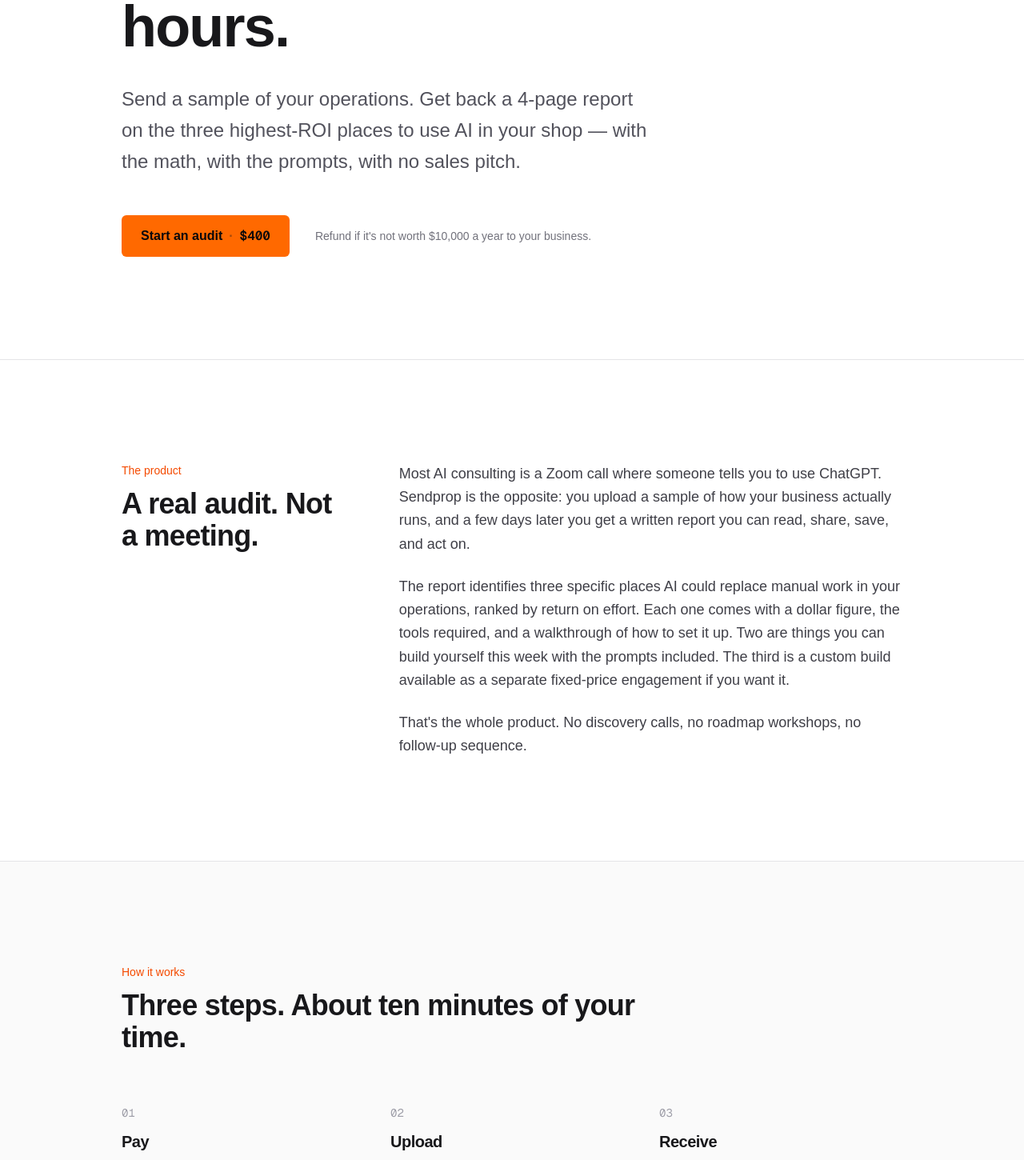
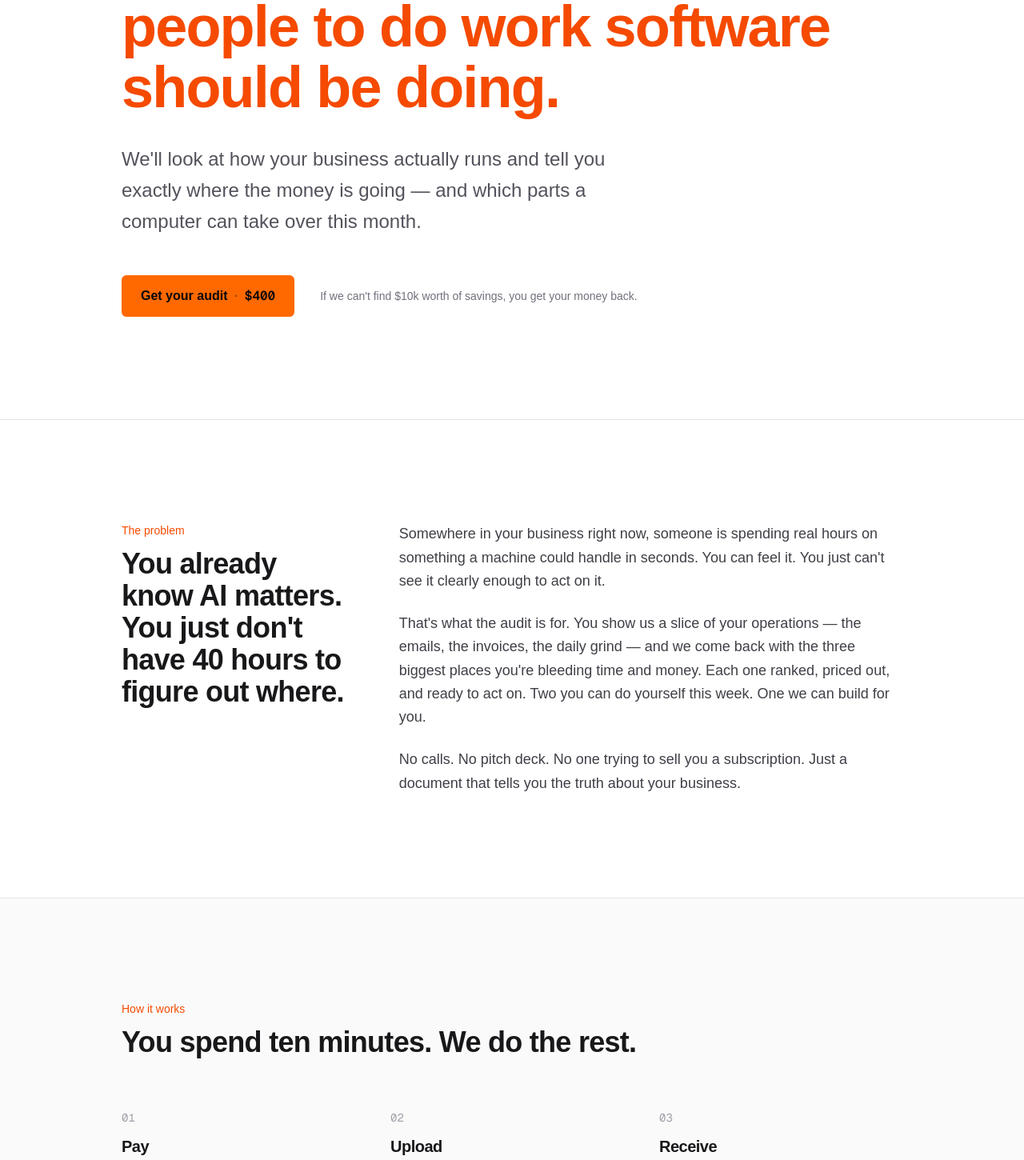
Before and after one commit to jefdiesel/sendprop, a Next.js app: page / in a window 1280 px wide. Shown: the part 340-1790 px from the top of the page at 80% size. Built offline with nearby package versions, Linux system fonts and the light colour scheme.

Commit message:
Emotional rewrite: lead with the problem, stop describing the product

```diff
--- a/src/app/page.tsx
+++ b/src/app/page.tsx
@@ -28,12 +28,12 @@ export default function HomePage() {
       <section className="border-b border-zinc-200">
         <div className="mx-auto max-w-5xl px-6 pt-20 pb-24 sm:pt-28 sm:pb-32">
           <h1 className="max-w-4xl text-5xl font-semibold leading-[1.05] tracking-[-0.025em] sm:text-7xl">
-            A written <span className="text-orange-600">AI audit</span> of your business, delivered in 48 hours.
+            Every week you wait is another week <span className="text-orange-600">paying people to do work software should be doing.</span>
           </h1>
           <p className="mt-8 max-w-2xl text-xl leading-relaxed text-zinc-600 sm:text-2xl">
-            Send a sample of your operations. Get back a 4-page report on the
-            three highest-ROI places to use AI in your shop &mdash; with the math,
-            with the prompts, with no sales pitch.
+            We&apos;ll look at how your business actually runs and tell you
+            exactly where the money is going &mdash; and which parts a
+            computer can take over this month.
           </p>
 
           <div className="mt-12 flex flex-col items-start gap-5 sm:flex-row sm:items-center sm:gap-8">
@@ -41,12 +41,12 @@ export default function HomePage() {
               href="#start"
               className="inline-flex items-center gap-2 rounded-md bg-orange-500 px-6 py-3.5 text-base font-semibold text-zinc-950 transition hover:bg-orange-400"
             >
-              Start an audit
+              Get your audit
               <span className="text-zinc-900/40">·</span>
               <span className="font-mono tabular-nums">$400</span>
             </a>
             <span className="text-sm text-zinc-500">
-              Refund if it&apos;s not worth $10,000 a year to your business.
+              If we can&apos;t find $10k worth of savings, you get your money back.
             </span>
           </div>
         </div>
@@ -57,31 +57,30 @@ export default function HomePage() {
         <div className="mx-auto grid max-w-5xl gap-12 px-6 py-24 sm:py-32 lg:grid-cols-12 lg:gap-16">
           <div className="lg:col-span-4">
             <div className="text-sm font-medium text-orange-600">
-              The product
+              The problem
             </div>
             <h2 className="mt-3 text-3xl font-semibold tracking-[-0.02em] sm:text-4xl">
-              A real audit. Not a meeting.
+              You already know AI matters. You just don&apos;t have 40 hours
+              to figure out where.
             </h2>
           </div>
           <div className="space-y-6 text-lg leading-relaxed text-zinc-700 lg:col-span-8">
             <p>
-              Most AI consulting is a Zoom call where someone tells you to use
-              ChatGPT. Sendprop is the opposite: you upload a sample of how
-              your business actually runs, and a few days later you get a
-              written report you can read, share, save, and act on.
+              Somewhere in your business right now, someone is spending real
+              hours on something a machine could handle in seconds. You can
+              feel it. You just can&apos;t see it clearly enough to act on it.
             </p>
             <p>
-              The report identifies three specific places AI could replace
-              manual work in your operations, ranked by return on effort.
-              Each one comes with a dollar figure, the tools required, and a
-              walkthrough of how to set it up. Two are things you can build
-              yourself this week with the prompts included. The third is a
-              custom build available as a separate fixed-price engagement if
-              you want it.
+              That&apos;s what the audit is for. You show us a slice of your
+              operations &mdash; the emails, the invoices, the daily grind &mdash;
+              and we come back with the three biggest places you&apos;re
+              bleeding time and money. Each one ranked, priced out, and ready
+              to act on. Two you can do yourself this week. One we can build
+              for you.
             </p>
             <p>
-              That&apos;s the whole product. No discovery calls, no roadmap
-              workshops, no follow-up sequence.
+              No calls. No pitch deck. No one trying to sell you a subscription.
+              Just a document that tells you the truth about your business.
             </p>
           </div>
         </div>
@@ -93,7 +92,7 @@ export default function HomePage() {
           <div className="max-w-2xl">
             <div className="text-sm font-medium text-orange-600">How it works</div>
             <h2 className="mt-3 text-3xl font-semibold tracking-[-0.02em] sm:text-4xl">
-              Three steps. About ten minutes of your time.
+              You spend ten minutes. We do the rest.
             </h2>
           </div>
 
@@ -145,9 +144,9 @@ export default function HomePage() {
       <section className="border-b border-zinc-200">
         <div className="mx-auto grid max-w-5xl gap-12 px-6 py-24 sm:py-32 lg:grid-cols-12 lg:gap-16">
           <div className="lg:col-span-4">
-            <div className="text-sm font-medium text-orange-600">Terms</div>
+            <div className="text-sm font-medium text-orange-600">What you&apos;re not signing up for</div>
             <h2 className="mt-3 text-3xl font-semibold tracking-[-0.02em] sm:text-4xl">
-              Plain English. No fine print.
+              No contracts. No surprises. No bullshit.
             </h2>
           </div>
           <div className="lg:col-span-8">
@@ -197,11 +196,11 @@ export default function HomePage() {
           <div className="grid gap-12 lg:grid-cols-12 lg:gap-16">
             <div className="lg:col-span-5">
               <h2 className="text-4xl font-semibold tracking-[-0.025em] sm:text-5xl">
-                Start an audit.
+                Find out what you&apos;re missing.
               </h2>
               <p className="mt-6 max-w-md text-lg leading-relaxed text-zinc-300">
-                Three fields, one Stripe checkout, then the upload form.
-                Takes about ninety seconds.
+                Three fields, one checkout, then you upload the data.
+                Takes about ninety seconds. Report back in 48 hours.
               </p>
               <p className="mt-10 text-sm text-zinc-500">
                 Questions? Email{" "}
```
